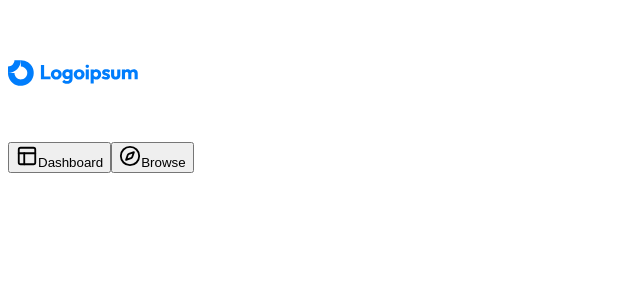
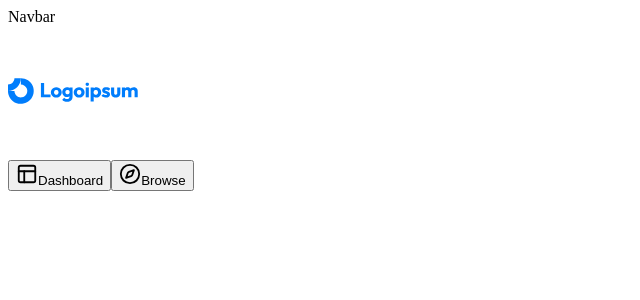
Before and after one commit to UnicornDad8/lms, a Next.js app: page / in a window 1280 px wide. Shown: the top 300 px of the page, without its empty margins (0-640 px from the left). Built offline with nearby package versions, Linux system fonts and the light colour scheme.

Commit message:
Start Navbar component first draft

```diff
--- /dev/null
+++ b/app/(dashboard)/_components/navbar.tsx
@@ -0,0 +1,11 @@
+import React from 'react'
+
+const Navbar = () => {
+  return (
+    <div className="p-4 border-b h-full flex items-center bg-white shadow-sm">
+      Navbar
+    </div>
+  )
+}
+
+export default Navbar;
--- a/app/(dashboard)/layout.tsx
+++ b/app/(dashboard)/layout.tsx
@@ -1,9 +1,13 @@
 import { ReactNode } from "react";
 import Sidebar from "./_components/sidebar";
+import Navbar from "./_components/navbar";
 
 const DashboardLayout = ({ children }: { children: ReactNode }) => {
   return (
     <div className="h-full">
+      <div className="h-[80px] md:pl-56 fixed inset-y-0 w-full z-50">
+        <Navbar />
+      </div>
       <div className="hidden md:flex h-full w-56 flex-col fixed inset-y-0 z-50">
         <Sidebar />
       </div>
```
